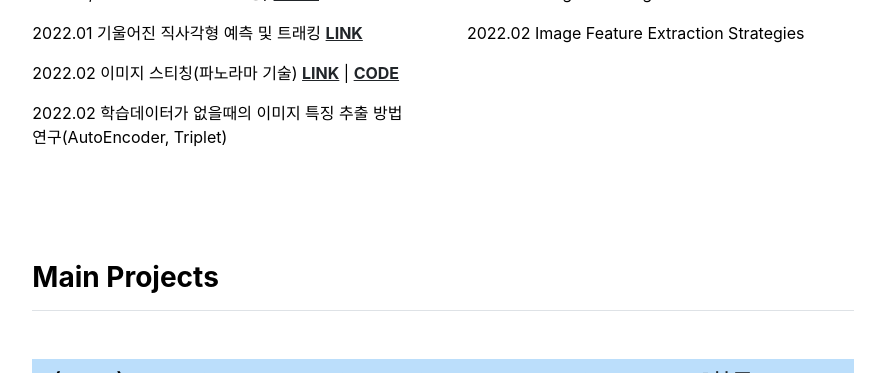
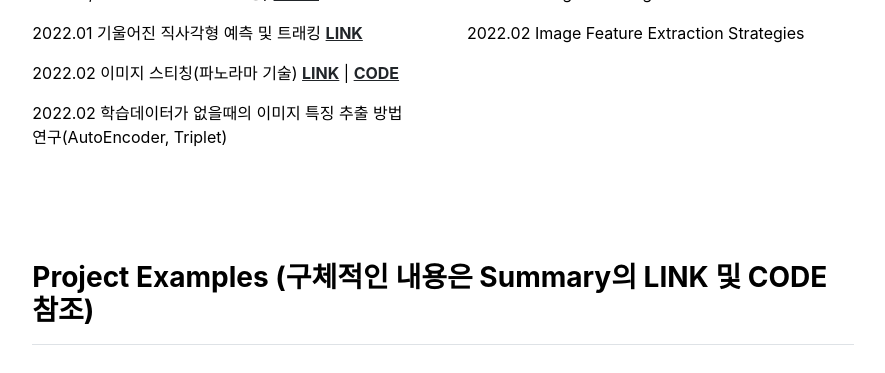
Before and after one commit to HyeongminMoon/HyeongminMoon.github.io, a Jekyll site: the page built from index.md, in a window 1280 px wide and 900 px high, scrolled down 1558 px, cut to the strip 0-373 px from the top of the window. Shown: the whole strip, without its empty margins (197-1082 px from the left). Built offline with Jekyll 4.4.1, drawn with Linux system fonts in a browser that asks for light colours.

Commit message:
Update publications.html

```diff
--- a/_includes/publications.html
+++ b/_includes/publications.html
@@ -52,7 +52,7 @@
     </div>
   </div>
 </div>
-<h3 class="fw-bold border-bottom pb-3 mb-5">Main Projects</h3>
+<h3 class="fw-bold border-bottom pb-3 mb-5">Project Examples (구체적인 내용은 Summary의 LINK 및 CODE 참조)</h3>
 <h4 class="b" id="u2net_portrait_sketch">(2021) Portrait sketch by improving segmentation model [<a style="color:blue" href="https://hyeongminmoon.github.io/U-2-Net_portrait_sketch/">한국어</a>|ENG|<a href="https://github.com/HyeongminMoon/U-2-Net_portrait_sketch">repo</a>]</h4>
 <div class="row g-5 mb-5">
   <div class="col-md-6">
```
